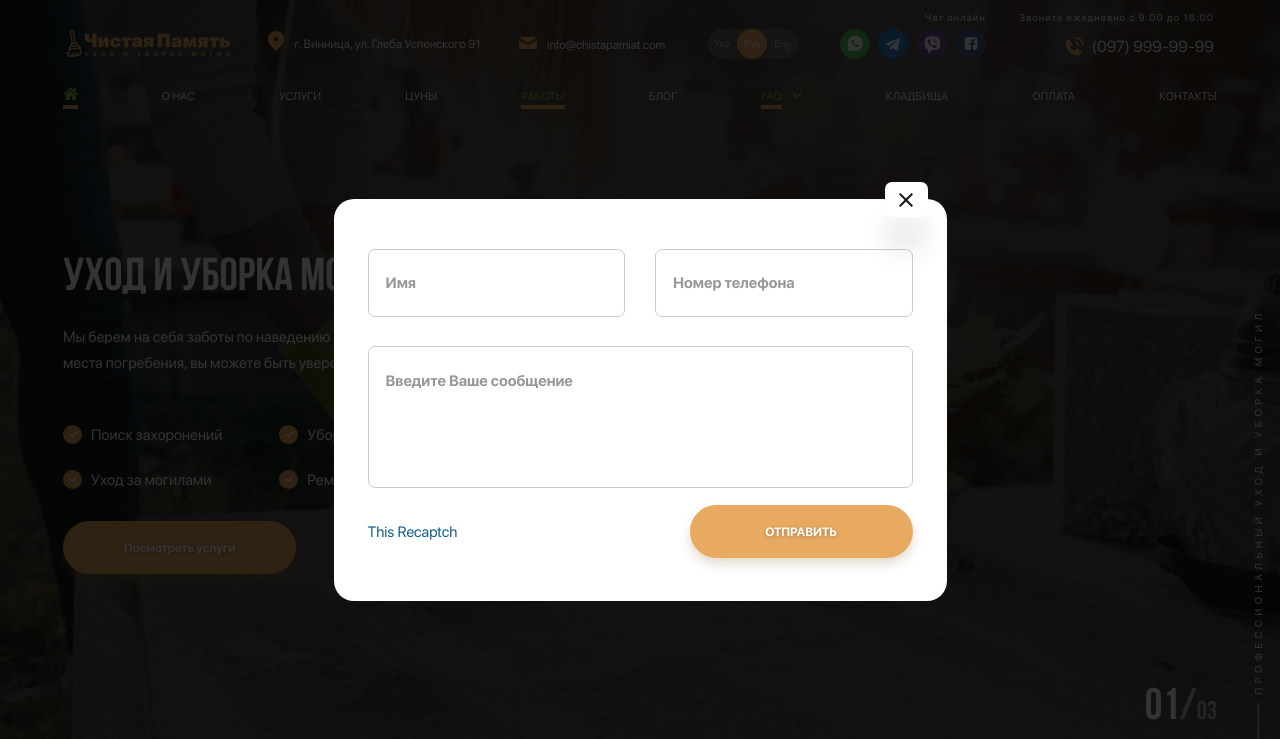
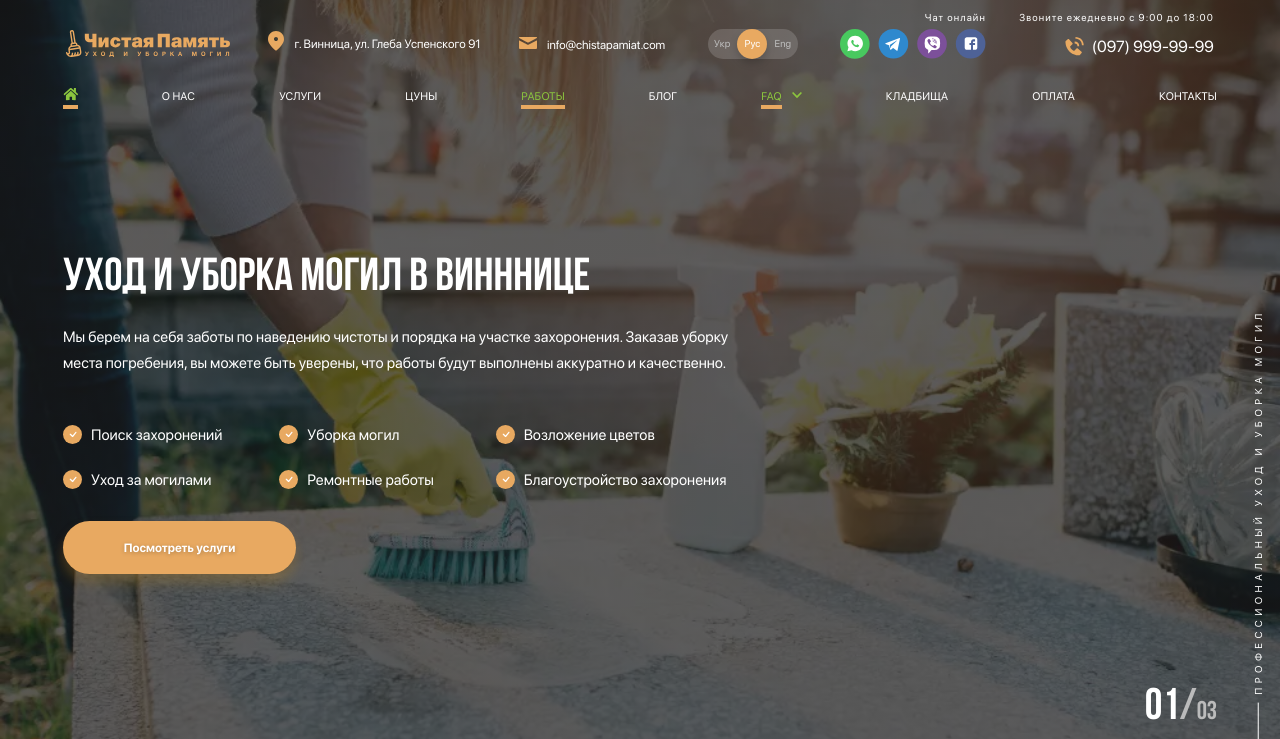
Before and after one commit to Hetman-Novel/cleaning-graves, a plain HTML site: page index.html in a window 1280 px wide. Shown: the top 739 px of the page. Drawn offline with Linux system fonts and the light colour scheme.

Commit message:
Add files via upload

```diff
--- a/index.html
+++ b/index.html
@@ -1761,7 +1761,7 @@
 </div>
    </div>
 
-   <div id="leave-a-request" class="popup open">
+   <div id="leave-a-request" class="popup">
       <div class="popup__body">
          <div class="popup__content apply-for-home">
             <a href="" class="popup__close close-popup">
```
